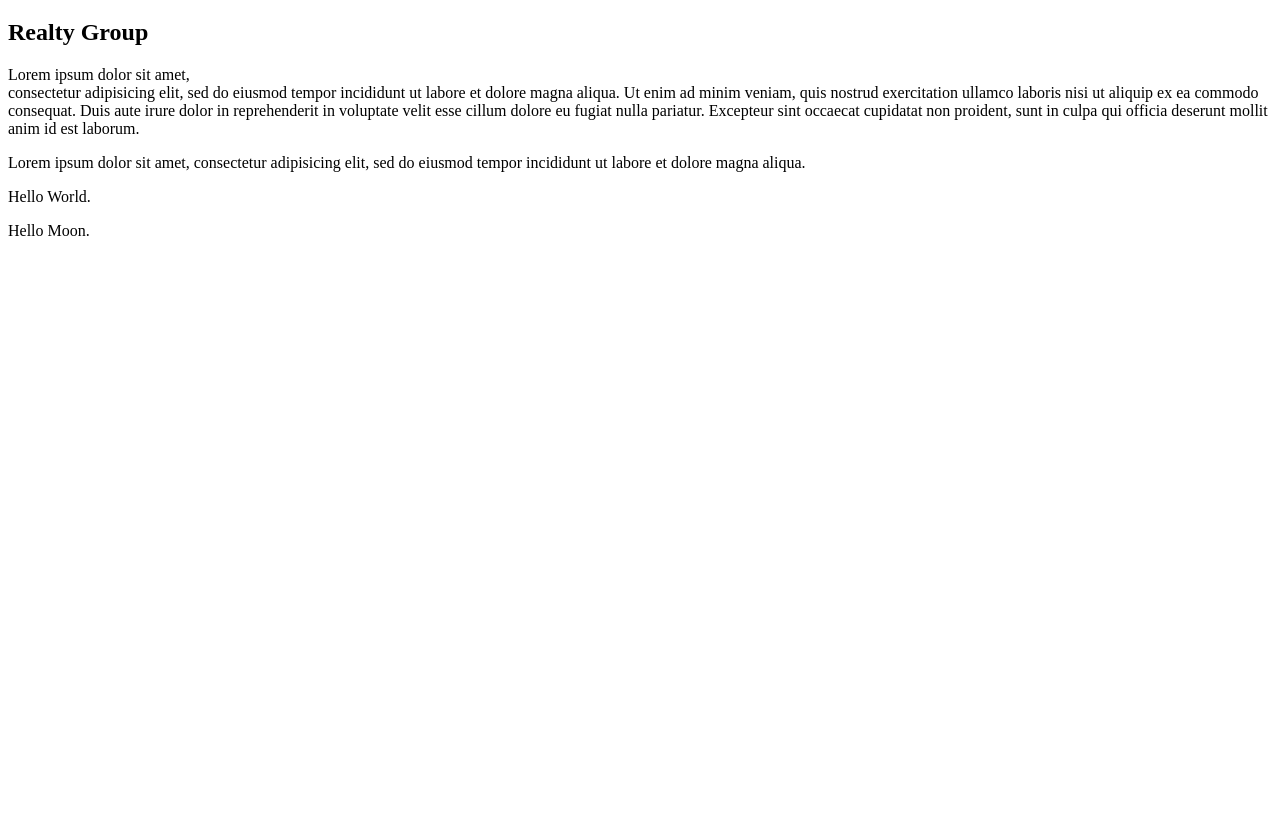
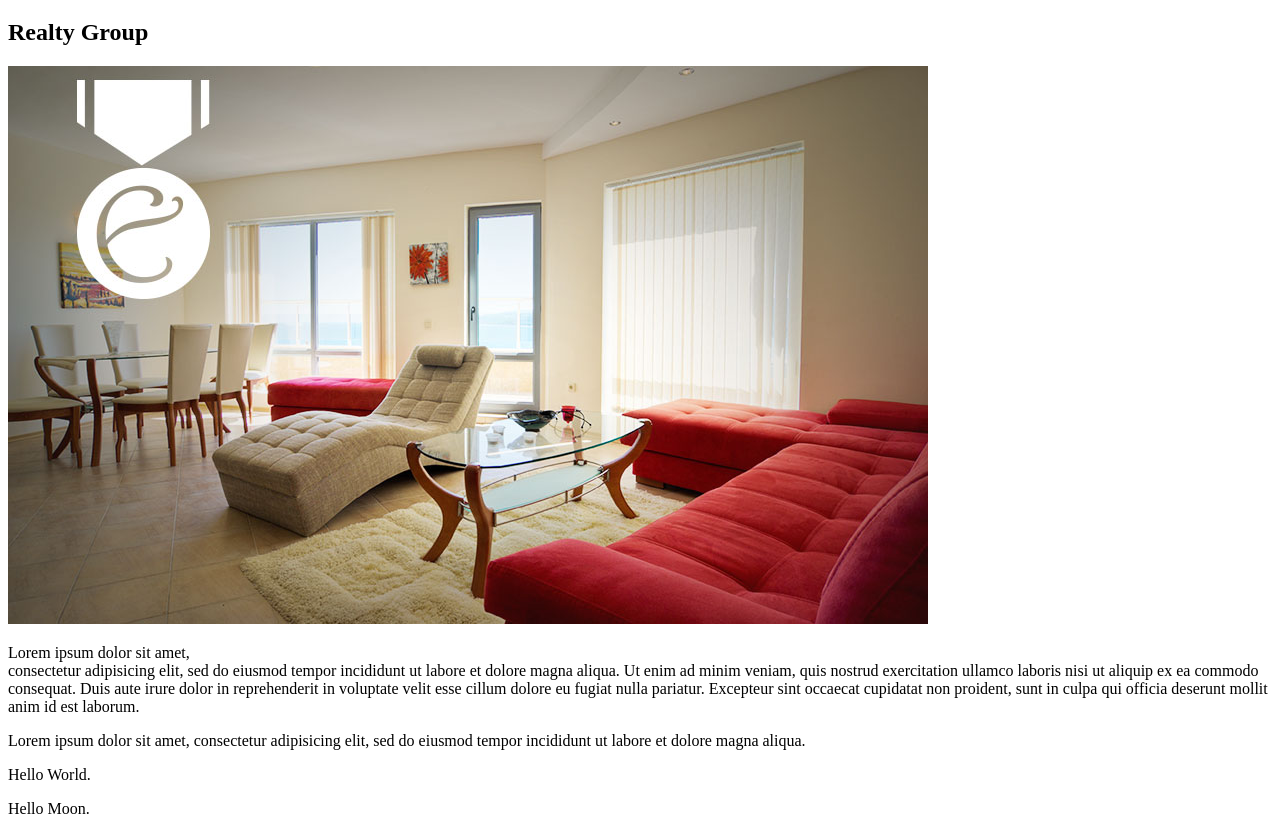
Before and after one commit to rh24/exceptional-realty, a plain HTML site: page index.html in a window 1280 px wide. Shown: the part 61-895 px from the top of the page. Before the commit the page ends 800 px from the top, so only its background shows below. Drawn offline with Linux system fonts and the light colour scheme.

Commit message:
fourth commit

```diff
--- a/index.html
+++ b/index.html
@@ -14,6 +14,16 @@
     <h1>Exceptional Realty</h1>
     <h2>Realty Group</h2>
 
+    <img src="images/intro-pic.jpg" alt="A beautiful living room." title="Welcome to Exceptional Realty Group">
+
+    <!--
+    foldername/ = go inside the folder
+    filename = use a file in the current folder
+    ../ = leave the current folder and go up to parent directory
+
+    /Users/rebeccahong/.atom/.learn-ide/home/rh24/temporary/exceptional-realty
+    -->
+
     <p>Lorem ipsum dolor sit amet,<br> consectetur adipisicing elit, sed do eiusmod tempor incididunt ut labore et dolore magna aliqua. Ut enim ad minim veniam, quis nostrud exercitation ullamco laboris nisi ut aliquip ex ea commodo consequat. Duis aute irure dolor in reprehenderit in voluptate velit esse cillum dolore eu fugiat nulla pariatur. Excepteur sint occaecat cupidatat non proident, sunt in culpa qui officia deserunt mollit anim id est laborum.</p>
 
     <p>Lorem ipsum dolor sit amet, consectetur adipisicing elit, sed do eiusmod tempor incididunt ut labore et dolore magna aliqua.</p>
```
